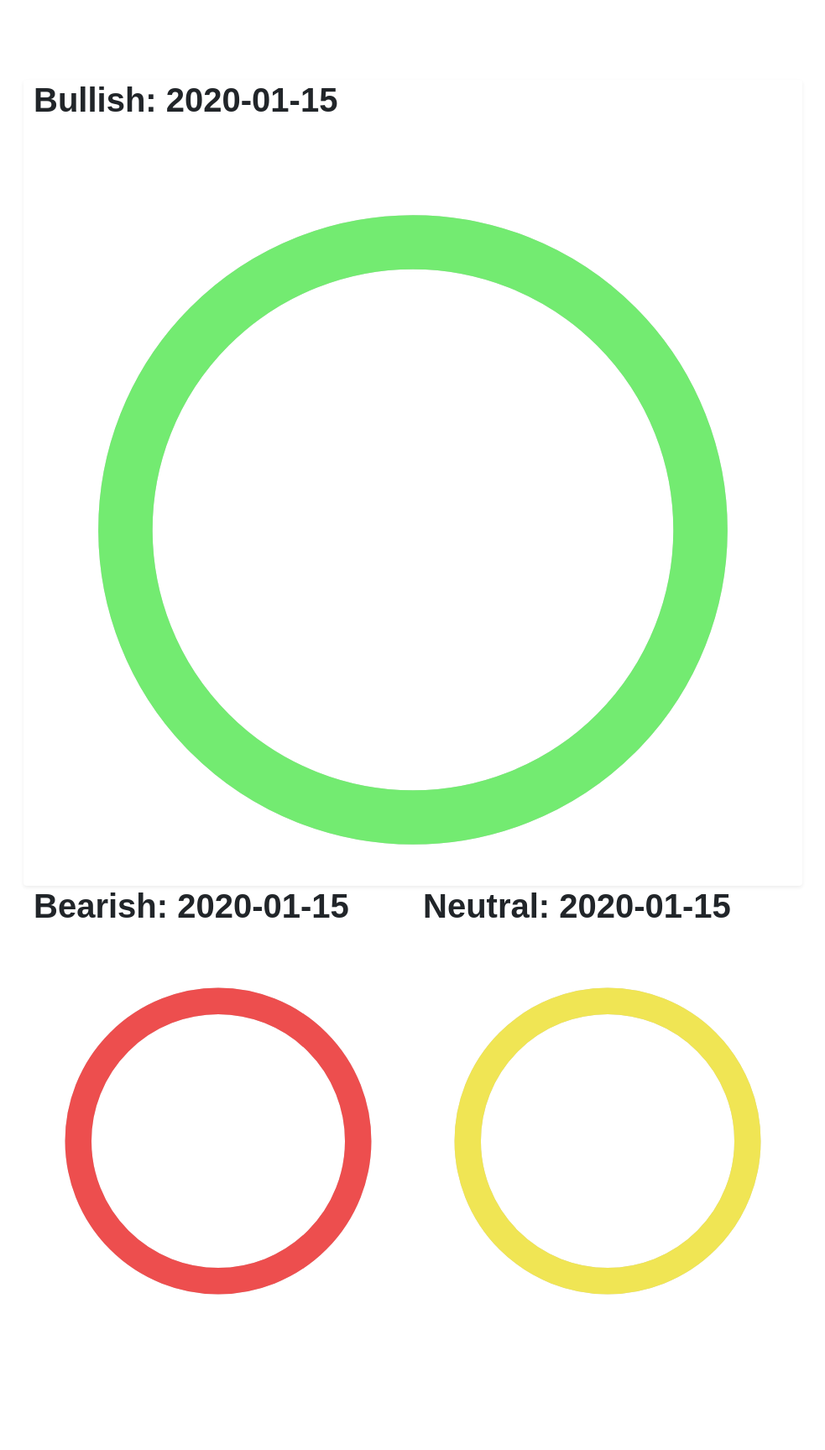
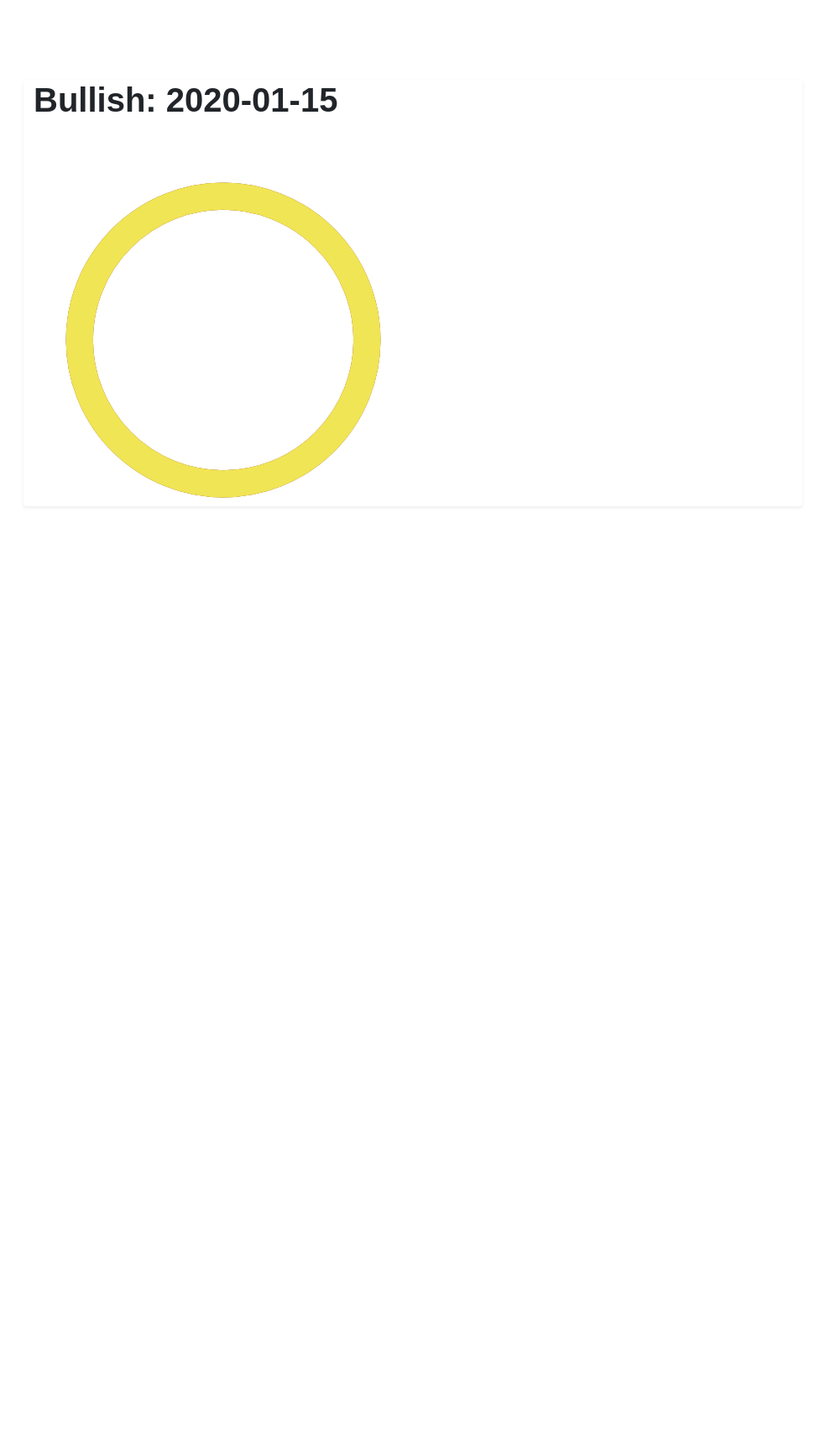
Before and after one commit to sydney-ho/FinTech-Focus-Final-Project, a Flask app: template templates/sentiment.html in a window 1280 px wide. Shown: the part 129-1856 px from the top of the page at 84% size, without its empty margins (148-1131 px from the left). After the commit the page ends 733 px from the top, so only its background shows below. Run offline with Flask 2, Linux system fonts and the light colour scheme; the template is opened without the code that fills it: most values are stand-ins (such as "Sample title", 1, 10 or a date in 2020).

Commit message:
fixed pie chart

```diff
--- a/templates/sentiment.html
+++ b/templates/sentiment.html
@@ -10,12 +10,12 @@
 <body>
     <h1>Your Stock</h1>
     <h3>{{name}}</h3>
-    <div class="container pt-5">
-
+    <section class="py-5">
+        <div class="container">
             <div class="card-body p-5">
                 <div class="row">
                     <div class="card border-0 rounded shadow-sm">
-                    <div class="col-sm">
+                        <div class="col-lg-6">
 
                             <h1 class="fw-bold">Bullish: {{sentiment[0]}}</h1>
                             <svg width="100%" height="100%" viewBox="0 0 42 42" class="donut">
@@ -24,40 +24,24 @@
                                     stroke="#d2d3d4" stroke-width="3"></circle>
                                 <circle class="donut-segment" cx="21" cy="21" r="15.91549430918954" fill="transparent"
                                     stroke="#73eb71" stroke-width="3"
-                                stroke-dasharray="{{sentiment[0]}} {{100-sentiment[0]}}" stroke-dashoffset="0"></circle>
+                                    stroke-dasharray="{{sentiment[0]}} {{100-sentiment[0]}}" stroke-dashoffset="25">
+                                </circle>
+                                <circle class="donut-segment" cx="21" cy="21" r="15.91549430918954" fill="transparent"
+                                    stroke="#ed4e4e" stroke-width="3"
+                                    stroke-dasharray="{{sentiment[1]}} {{100-sentiment[1]}}" stroke-dashoffset="{{100-sentiment[0]+25}}">
+                                </circle>
+                                <circle class="donut-segment" cx="21" cy="21" r="15.91549430918954" fill="transparent"
+                                    stroke="#f0e554" stroke-width="3"
+                                    stroke-dasharray="{{sentiment[2]}} {{100-sentiment[2]}}" stroke-dashoffset="{{100-(sentiment[0]+sentiment[1])+25}}">
+                                </circle>
                             </svg>
                         </div>
 
                     </div>
-                <div class="col-sm">
-                    <h1 class="fw-bold">Bearish: {{sentiment[1]}}</h1>
-                    <svg width="100%" height="100%" viewBox="0 0 42 42" class="donut">
-                        <circle class="donut-hole" cx="21" cy="21" r="15.91549430918954" fill="#fff"></circle>
-                        <circle class="donut-ring" cx="21" cy="21" r="15.91549430918954" fill="transparent"
-                            stroke="#d2d3d4" stroke-width="3"></circle>
-                        <circle class="donut-segment" cx="21" cy="21" r="15.91549430918954" fill="transparent"
-                            stroke="#ed4e4e" stroke-width="3" stroke-dasharray="{{sentiment[1]}} {{100-sentiment[1]}}"
-                            stroke-dashoffset="0"></circle>
-                    </svg>
-                </div>
-
-                <div class="col-sm">
-                    <h1 class="fw-bold">Neutral: {{sentiment[2]}}</h1>
-                    <svg width="100%" height="100%" viewBox="0 0 42 42" class="donut">
-                        <circle class="donut-hole" cx="21" cy="21" r="15.91549430918954" fill="#fff"></circle>
-                        <circle class="donut-ring" cx="21" cy="21" r="15.91549430918954" fill="transparent"
-                            stroke="#d2d3d4" stroke-width="3"></circle>
-                        <circle class="donut-segment" cx="21" cy="21" r="15.91549430918954" fill="transparent"
-                            stroke="#f0e554" stroke-width="3" stroke-dasharray="{{sentiment[2]}} {{100-sentiment[2]}}"
-                            stroke-dashoffset="0"></circle>
-                    </svg>
                 </div>
             </div>
         </div>
-
-
-    </div>
-
+    </section>
 
 
 
```
Lines whose indentation alone changed are shown as unchanged.
